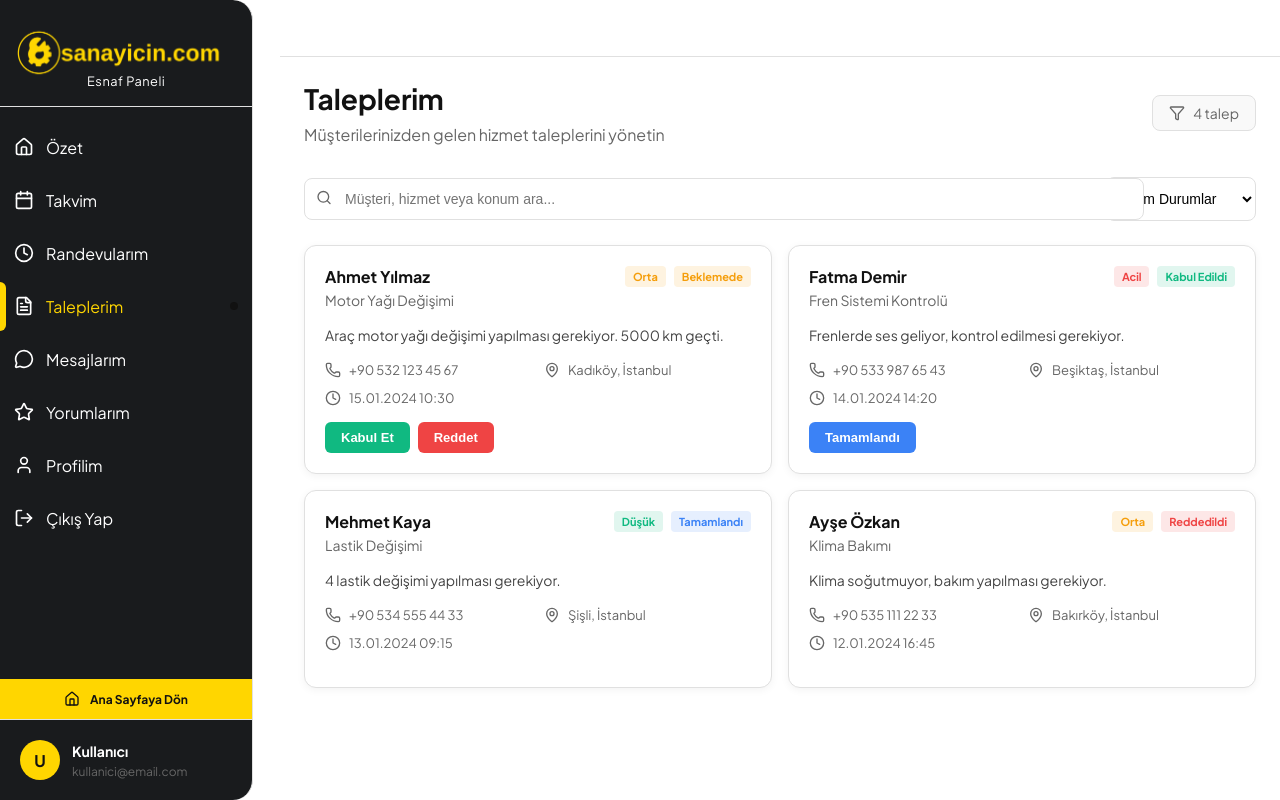
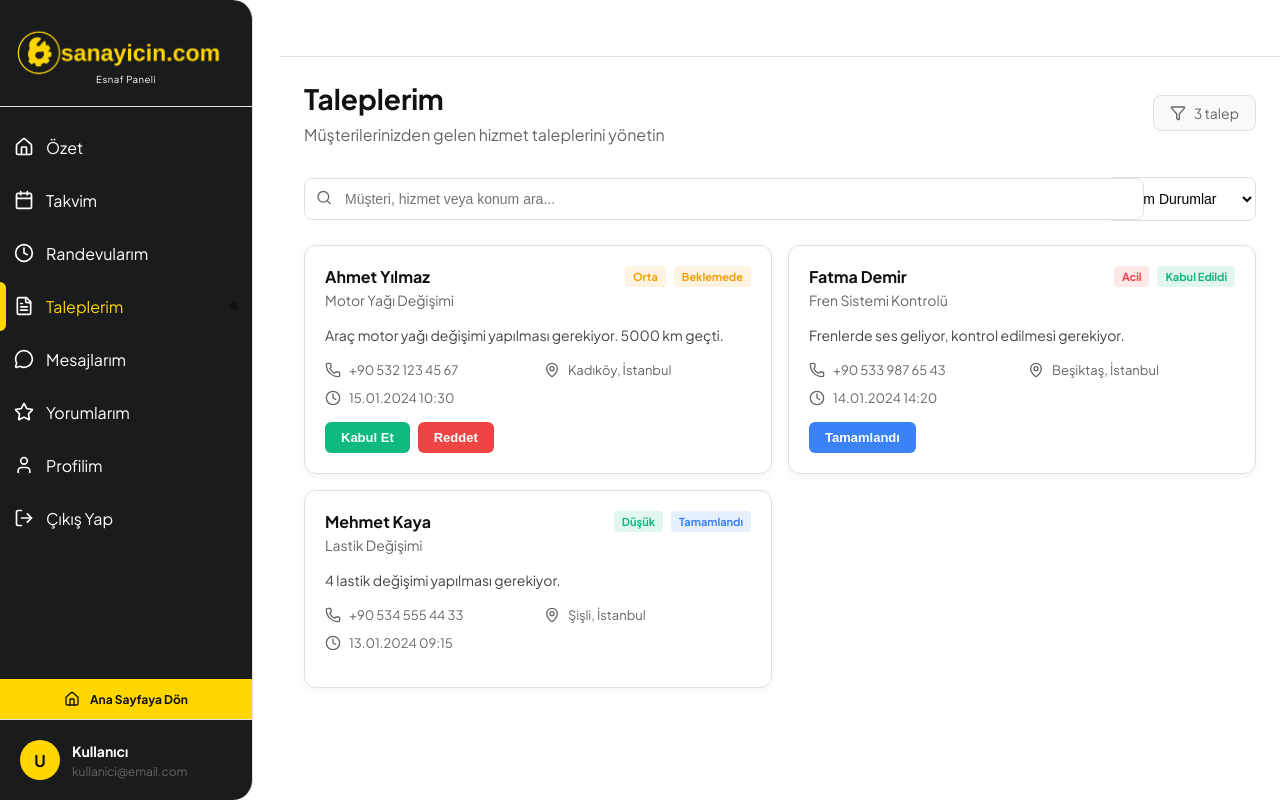
Before and after one commit to ahmedfurkankoc/sanayicin, a Next.js app in the folder frontend/: page /esnaf/taleplerim in a window 1280 px wide. Built offline with nearby package versions, Linux system fonts and the light colour scheme.

Commit message:
errors fixed

```diff
--- a/frontend/app/esnaf/taleplerim/page.tsx
+++ b/frontend/app/esnaf/taleplerim/page.tsx
@@ -25,7 +25,6 @@ export default function TaleplerimPage() {
   const [searchTerm, setSearchTerm] = useState<string>('');
   const [isLoading, setIsLoading] = useState(true);
 
-  // Mock data - gerçek API'den gelecek
   useEffect(() => {
     const mockRequests: Request[] = [
       {
@@ -60,17 +59,6 @@ export default function TaleplerimPage() {
         status: 'completed',
         createdAt: '2024-01-13T09:15:00Z',
         urgency: 'low'
-      },
-      {
-        id: '4',
-        customerName: 'Ayşe Özkan',
-        customerPhone: '+90 535 111 22 33',
-        service: 'Klima Bakımı',
-        description: 'Klima soğutmuyor, bakım yapılması gerekiyor.',
-        location: 'Bakırköy, İstanbul',
-        status: 'rejected',
-        createdAt: '2024-01-12T16:45:00Z',
-        urgency: 'medium'
       }
     ];
 
@@ -89,41 +77,41 @@ export default function TaleplerimPage() {
   });
 
   const getStatusColor = (status: string) => {
-    switch (status) {
-      case 'pending': return '#f59e0b';
-      case 'accepted': return '#10b981';
-      case 'rejected': return '#ef4444';
-      case 'completed': return '#3b82f6';
-      default: return '#6b7280';
-    }
+    const colors = {
+      pending: '#f59e0b',
+      accepted: '#10b981',
+      rejected: '#ef4444',
+      completed: '#3b82f6'
+    };
+    return colors[status as keyof typeof colors] || '#6b7280';
   };
 
   const getStatusText = (status: string) => {
-    switch (status) {
-      case 'pending': return 'Beklemede';
-      case 'accepted': return 'Kabul Edildi';
-      case 'rejected': return 'Reddedildi';
-      case 'completed': return 'Tamamlandı';
-      default: return 'Bilinmiyor';
-    }
+    const texts = {
+      pending: 'Beklemede',
+      accepted: 'Kabul Edildi',
+      rejected: 'Reddedildi',
+      completed: 'Tamamlandı'
+    };
+    return texts[status as keyof typeof texts] || 'Bilinmiyor';
   };
 
   const getUrgencyColor = (urgency: string) => {
-    switch (urgency) {
-      case 'high': return '#ef4444';
-      case 'medium': return '#f59e0b';
-      case 'low': return '#10b981';
-      default: return '#6b7280';
-    }
+    const colors = {
+      high: '#ef4444',
+      medium: '#f59e0b',
+      low: '#10b981'
+    };
+    return colors[urgency as keyof typeof colors] || '#6b7280';
   };
 
   const getUrgencyText = (urgency: string) => {
-    switch (urgency) {
-      case 'high': return 'Acil';
-      case 'medium': return 'Orta';
-      case 'low': return 'Düşük';
-      default: return 'Bilinmiyor';
-    }
+    const texts = {
+      high: 'Acil',
+      medium: 'Orta',
+      low: 'Düşük'
+    };
+    return texts[urgency as keyof typeof texts] || 'Bilinmiyor';
   };
 
   const formatDate = (dateString: string) => {
@@ -190,11 +178,6 @@ export default function TaleplerimPage() {
 
           <div style={{
             display: 'flex',
-            gap: '12px',
-            alignItems: 'center'
-          }}>
-            <div style={{
-              display: 'flex',
             alignItems: 'center',
             gap: '8px',
             padding: '8px 16px',
@@ -206,7 +189,6 @@ export default function TaleplerimPage() {
             <span style={{ fontSize: '14px', color: '#666' }}>
               {filteredRequests.length} talep
             </span>
-            </div>
           </div>
         </div>
 
@@ -231,11 +213,7 @@ export default function TaleplerimPage() {
               transform: 'translateY(-50%)',
               zIndex: 1
             }}>
-              <Icon
-                name="search"
-                size="sm"
-                color="#666"
-              />
+              <Icon name="search" size="sm" color="#666" />
             </div>
             <input
               type="text"
--- a/frontend/app/styles/esnaf.css
+++ b/frontend/app/styles/esnaf.css
@@ -353,7 +353,7 @@ body, html, .esnaf-panel-layout {
 }
 
 .esnaf-logo-subtitle {
-  font-size: 0.8rem;
+  font-size: 0.6rem;
   color: var(--white);
   letter-spacing: 0.5px;
   text-decoration: none;
```
Lines whose indentation alone changed are shown as unchanged.
